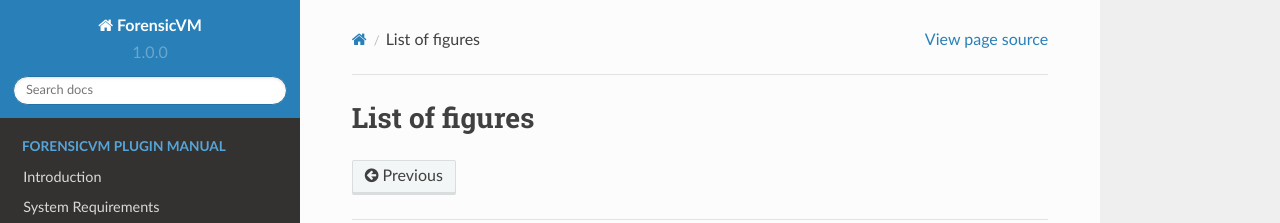
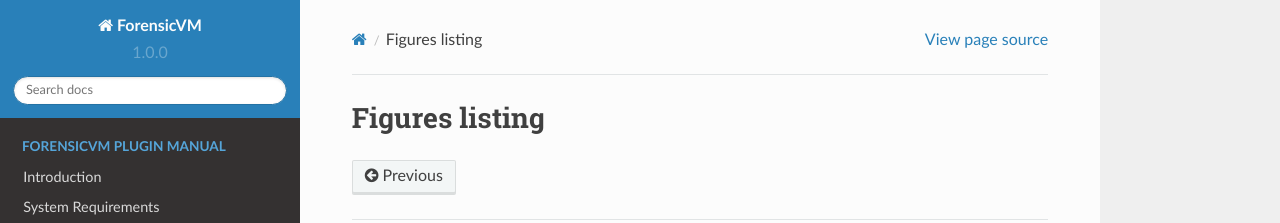
Before and after one commit to nunomourinho/forensicVmAutopsyUserManual, a Sphinx documentation site: the page built from docs/figures.rst, in a window 1280 px wide. Shown: the top 223 px of the page. Built offline with Sphinx 7.4.7 and the Read the Docs theme 2.0.0, drawn with Linux system fonts in a browser that asks for light colours; pages that are not in the unit, such as notebooks, are missing from menus; some of the changed lines change nothing that is shown.

Commit message:
Update figures.rst

```diff
--- a/docs/figures.rst
+++ b/docs/figures.rst
@@ -1,6 +1,17 @@
-List of figures
-========
+Figures listing
+================
 
 .. raw:: latex
 
     \listoffigures
+
+    \clearpage
+    \thispagestyle{empty}
+    \begin{textblock}{20}(0,0)
+       \IfFileExists{backcover.jpg}{
+          \includegraphics[width=\paperwidth,height=\paperheight]{backcover.jpg}
+       }{
+          \textbf{Back Cover Image Not Found}
+       }
+    \end{textblock}
+    \clearpage
```
